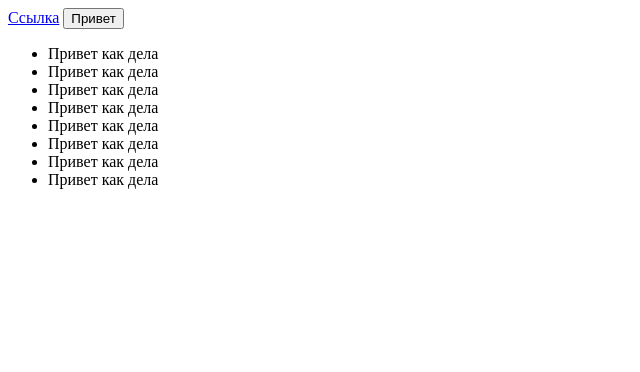
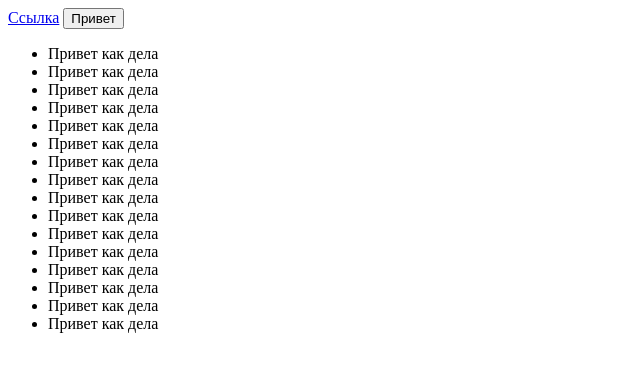
Before and after one commit to netexsu/netexsu.github.io, a plain HTML site: page index.html in a window 1280 px wide. Shown: the whole page, without its empty margins (0-640 px from the left). Drawn offline with Linux system fonts and the light colour scheme.

Commit message:
Отредактировал

```diff
--- a/index.html
+++ b/index.html
@@ -20,6 +20,14 @@
 		<li>Привет как дела</li>
 		<li>Привет как дела</li>
 		<li>Привет как дела</li>
+		<li>Привет как дела</li>
+		<li>Привет как дела</li>
+		<li>Привет как дела</li>
+		<li>Привет как дела</li>
+		<li>Привет как дела</li>
+		<li>Привет как дела</li>
+		<li>Привет как дела</li>
+		<li>Привет как дела</li>
 	</ul>
 </body>
 
```
